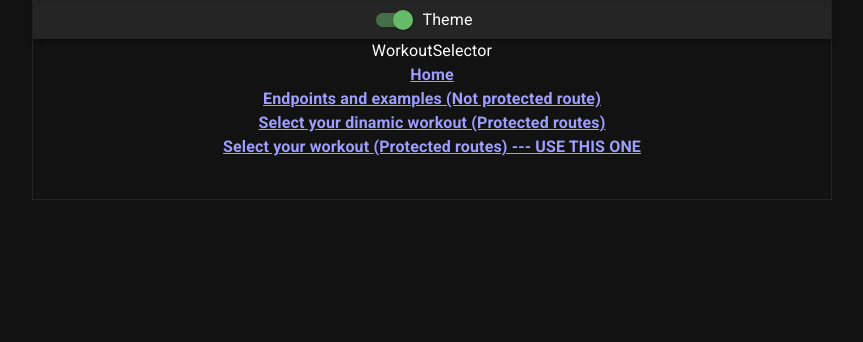
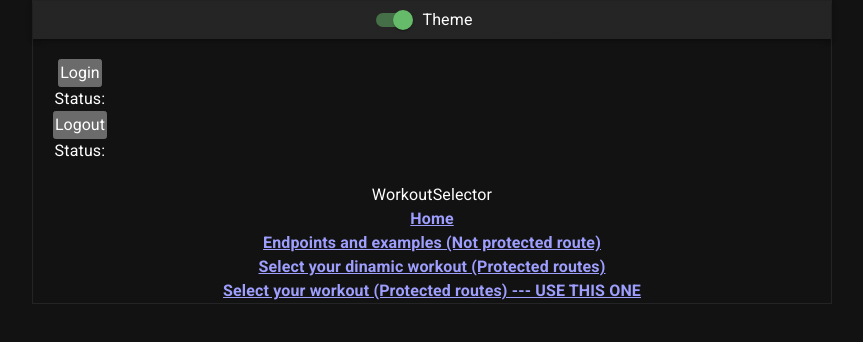
Before and after one commit to oleivahn/simple-timer, a React (Vite) app: page / in a window 1280 px wide. Shown: the top 342 px of the page, without its empty margins (208-1071 px from the left). Built offline with nearby package versions, Linux system fonts and the light colour scheme.

Commit message:
env checkpoint

```diff
--- a/src/App.jsx
+++ b/src/App.jsx
@@ -8,6 +8,7 @@ import ThemeBar from "./components/Themebar";
 import WorkoutPage from "./components/WorkoutPage";
 import WorkoutSelector from "./components/WorkoutSelector";
 import Endpoints from "./components/Endpoints";
+import LoginBar from "./components/LoginBar";
 
 function App() {
   const [themeColor, setThemeColor] = useState(true);
@@ -45,6 +46,7 @@ function App() {
         {/* MAIN APP */}
         <div className="main-app-container">
           <ThemeBar themeColor={themeColor} setThemeColor={setThemeColor} />
+          <LoginBar />
           <RouterProvider router={router} />
         </div>
       </ThemeProvider>
--- a/src/components/Endpoints.jsx
+++ b/src/components/Endpoints.jsx
@@ -27,6 +27,10 @@ function Endpoints() {
         console.log(error);
       });
   };
+
+  // Vite .env Example import
+  const test = import.meta.env.VITE_TEST;
+  console.log(test);
 
   const finishNowHandler = async (e) => {
     console.log(
--- a/src/components/LoginBar.jsx
+++ b/src/components/LoginBar.jsx
@@ -12,10 +12,10 @@ function LoginBar() {
           <LoginButton />
           <LogoutButton />
         </div>
-        <div style={{ padding: "20px" }}>
+        {/* <div style={{ padding: "20px" }}>
           <button onClick={() => setLoggedStatus(!loggedStatus)}>Logout</button>
           <p>Status: {loggedStatus ? "Logged in" : "Logged out..."}</p>
-        </div>
+        </div> */}
       </div>
     </>
   );
--- a/src/components/LogoutButton.jsx
+++ b/src/components/LogoutButton.jsx
@@ -36,7 +36,7 @@ function LogoutButton() {
   return (
     <>
       <button id="logout-btn" onClick={handleLogout}>
-        Login
+        Logout
       </button>
       <p>Status: </p>
       {/* <p>Status: {loggedStatus}</p> */}
```
Also changed, not shown: 1 other file (tests, documents, lock files or other folders).
